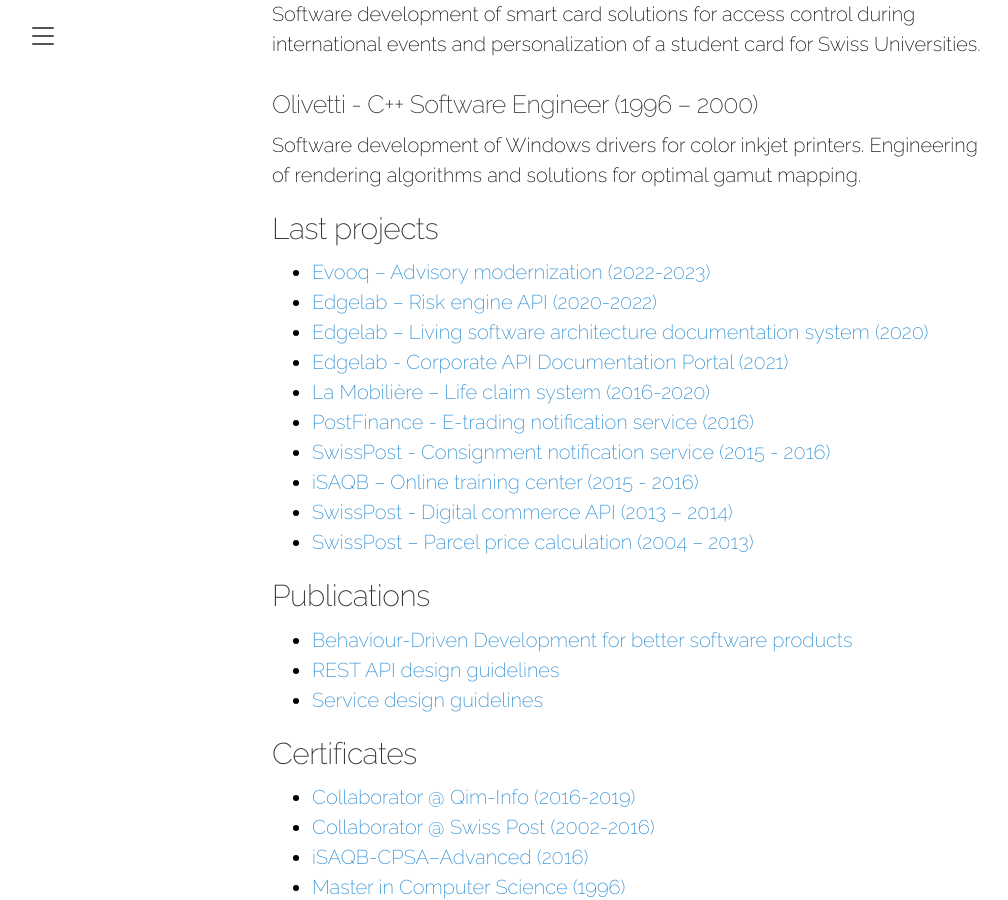
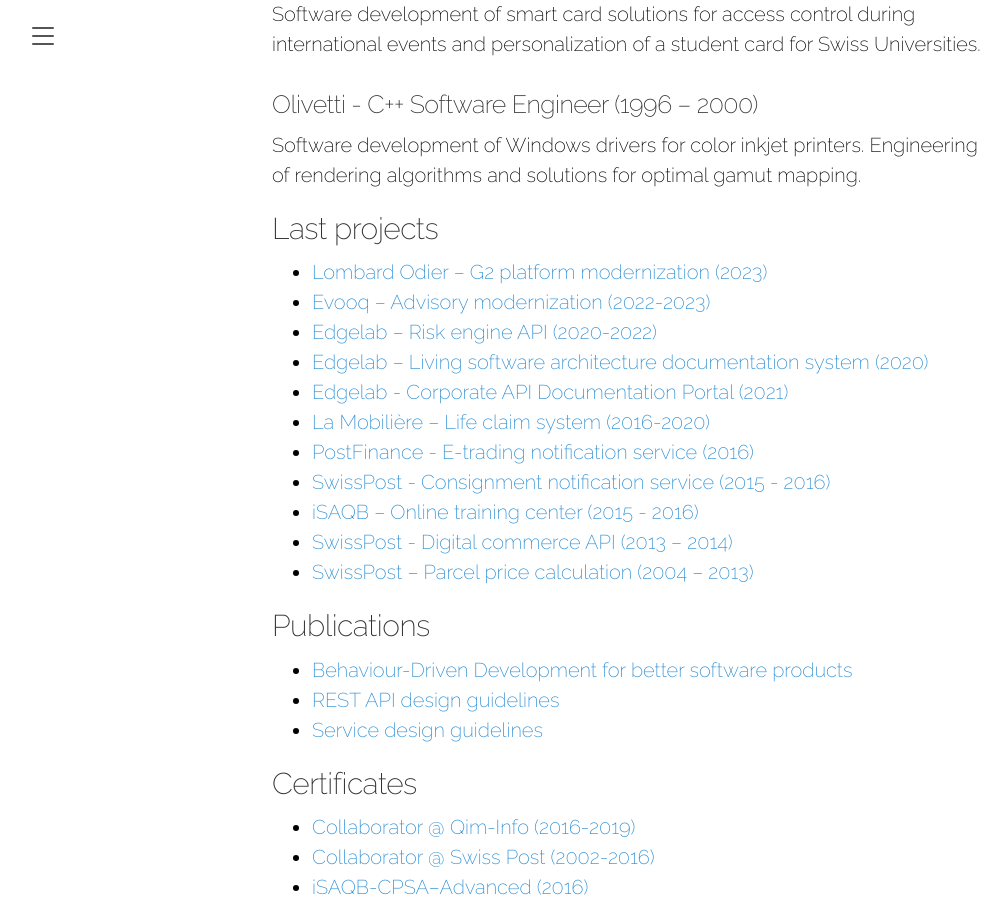
Before and after one commit to vondacho/vondacho.github.io, a Jekyll site: the page built from resume.md, in a window 1280 px wide and 900 px high, scrolled down 3008 px. Shown: the whole window, without its empty margins (8-1016 px from the left). Built offline with Jekyll 4.4.1, drawn with Linux system fonts in a browser that asks for light colours.

Commit message:
lombardodier

```diff
--- a/resume.md
+++ b/resume.md
@@ -73,6 +73,7 @@
 Software development of Windows drivers for color inkjet printers. Engineering of rendering algorithms and solutions for optimal gamut mapping.
 
 ## Last projects
+* [Lombard Odier – G2 platform modernization (2023)]({{ '/projects/lombardodier-g2-modernisation' | absolute_url }})
 * [Evooq – Advisory modernization (2022-2023)]({{ '/projects/evooq-advisory-modernisation' | absolute_url }})
 * [Edgelab – Risk engine API (2020-2022)]({{ '/projects/edgelab-risk-engine' | absolute_url }})
 * [Edgelab – Living software architecture documentation system (2020)]({{ '/projects/edgelab-c4' | absolute_url }})
```
